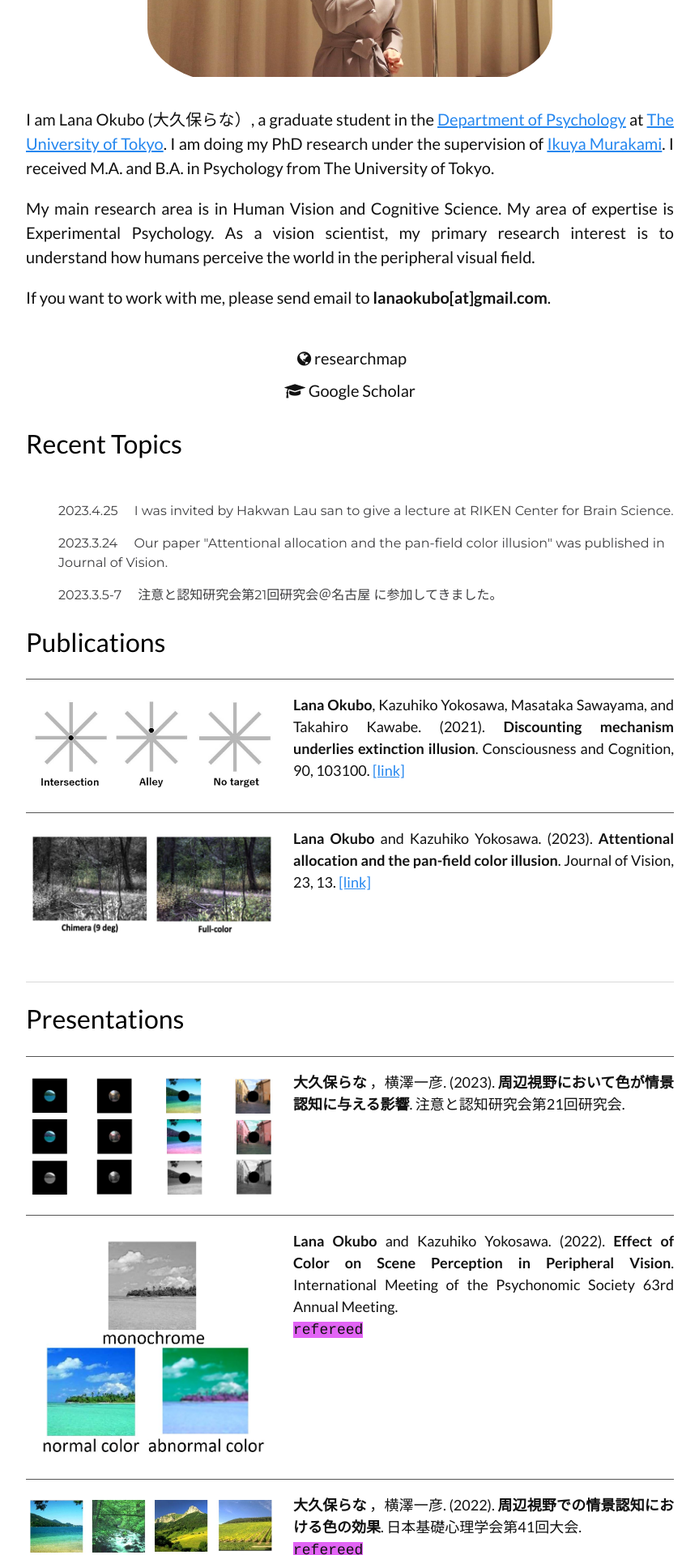
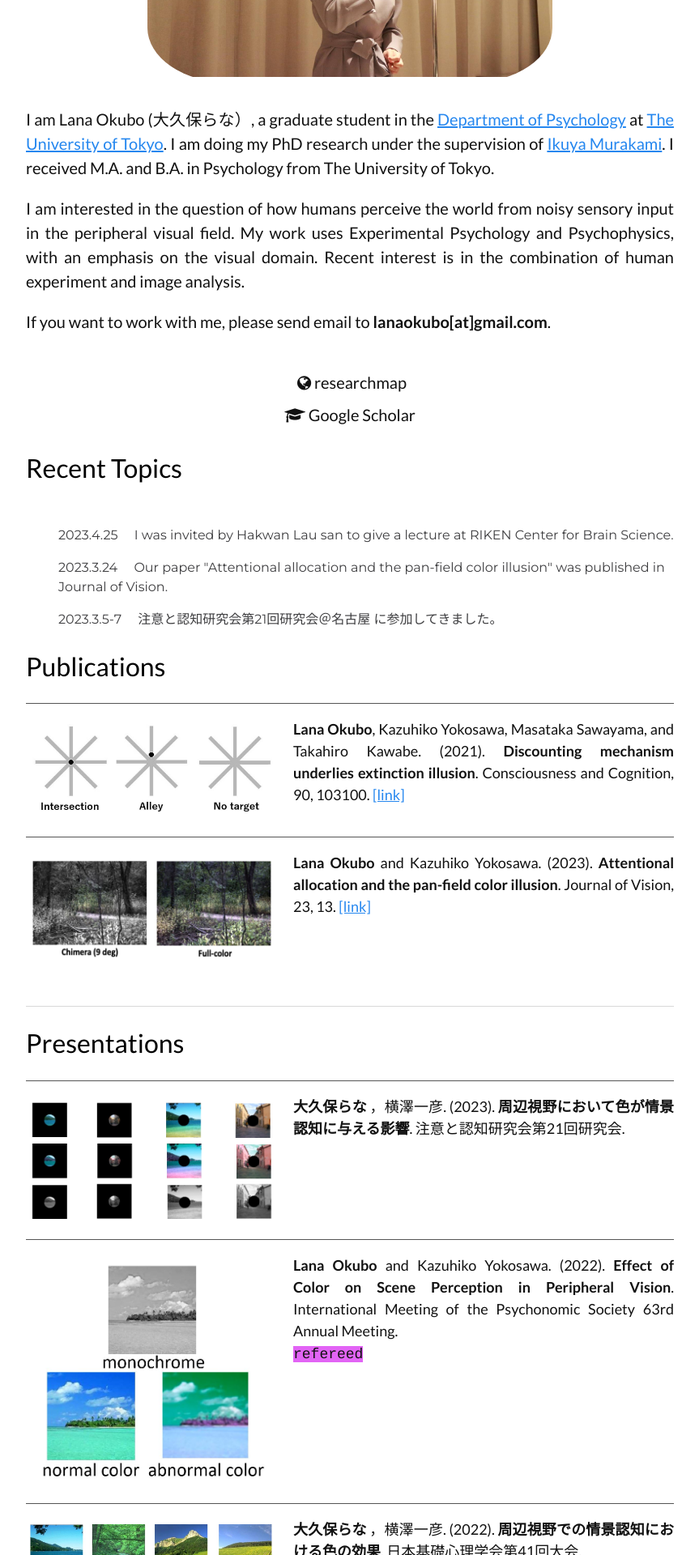
Before and after one commit to LNOKB/lnokb.github.io, a Jekyll site: the page built from index.html, in a window 1280 px wide. Shown: the part 377-2297 px from the top of the page at 81% size, without its empty margins (208-1071 px from the left). Built offline with Jekyll 4.4.1, drawn with Linux system fonts in a browser that asks for light colours.

Commit message:
Update index.html

```diff
--- a/index.html
+++ b/index.html
@@ -18,9 +18,9 @@ layout: home-page
 
 
       <p class="subtitle">
-        My main research area is in Human Vision and Cognitive Science.
-        My area of expertise is Experimental Psychology.
-        As a vision scientist, my primary research interest is to understand how humans perceive the world in the peripheral visual field.
+        I am interested in the question of how humans perceive the world from noisy sensory input in the peripheral visual field.
+        My work uses Experimental Psychology and Psychophysics, with an emphasis on the visual domain.
+        Recent interest is in the combination of human experiment and image analysis.
       </p>
 
       <p class="subtitle">
```
